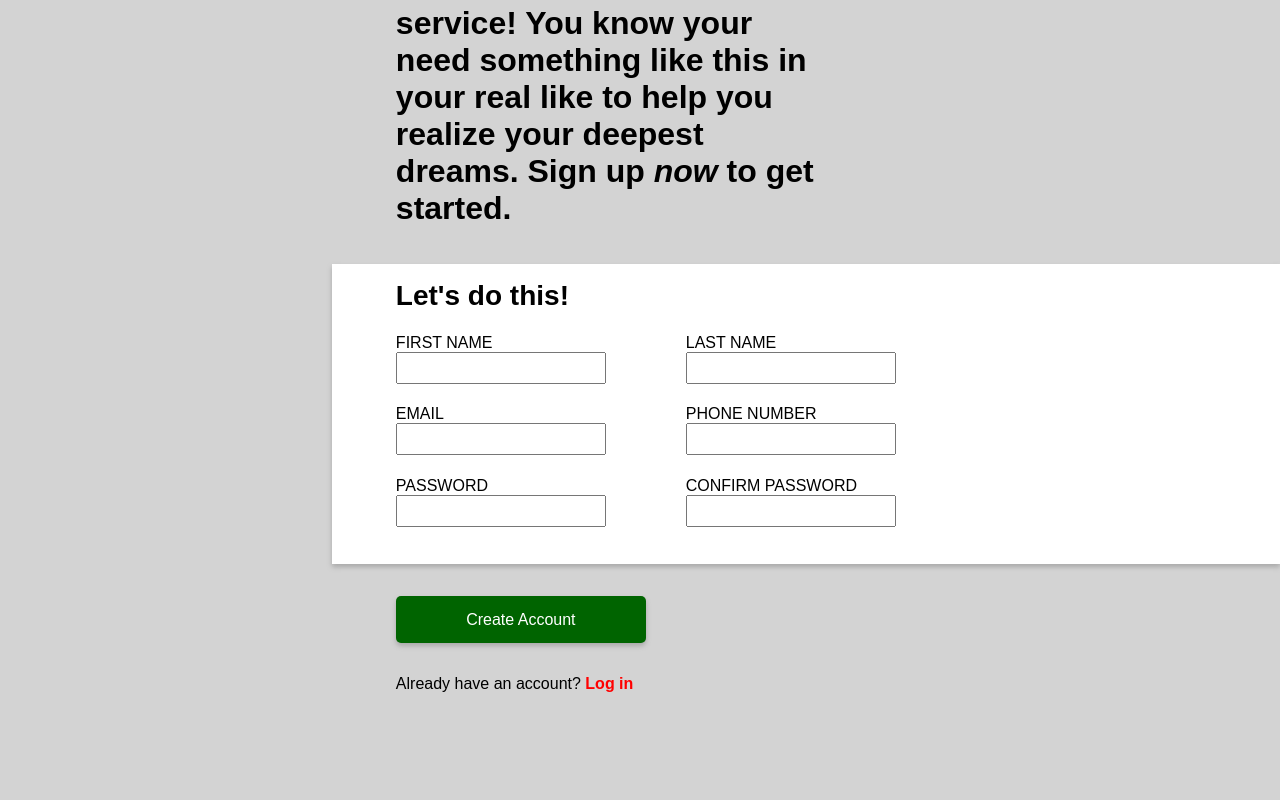
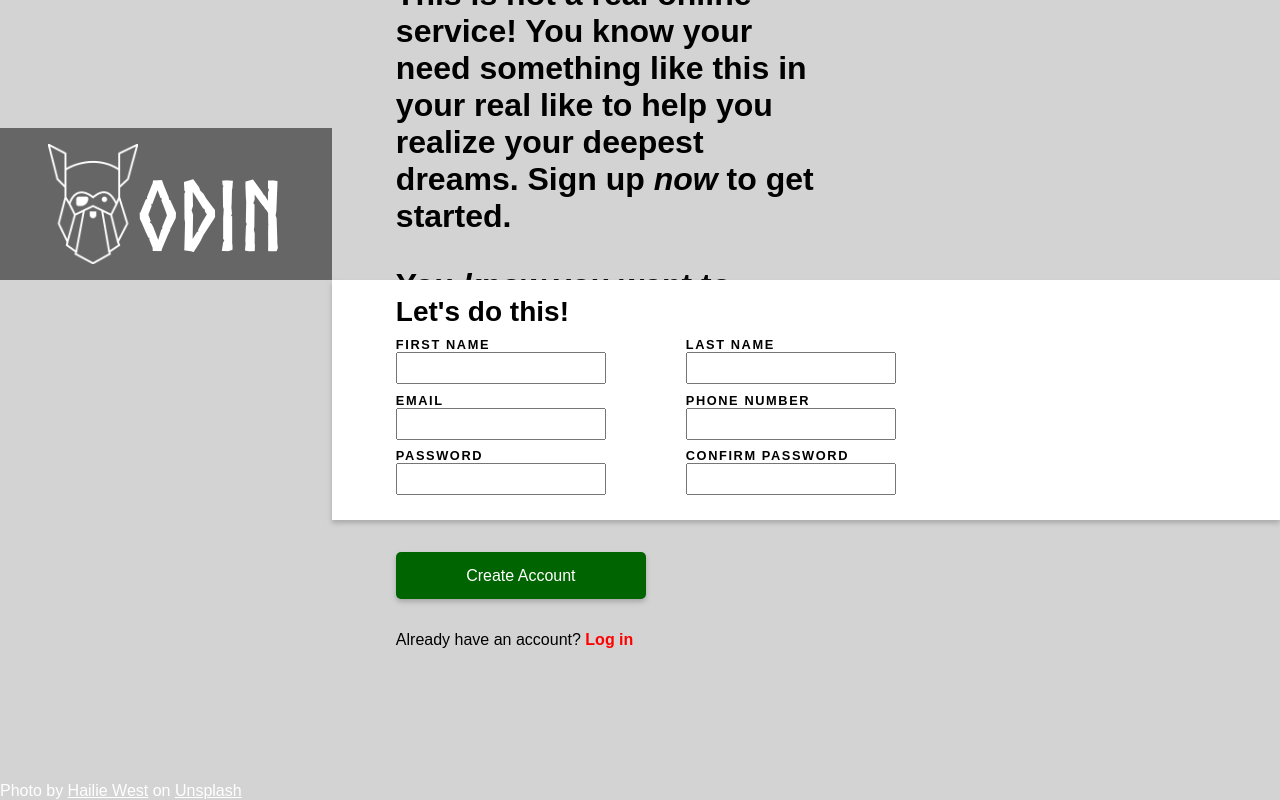
Before and after one commit to rg-yt/Sign-up-Form, a plain HTML site: page index.html in a window 1280 px wide. Drawn offline with Linux system fonts and the light colour scheme.

Commit message:
Add css and html for title

```diff
--- a/index.html
+++ b/index.html
@@ -9,6 +9,12 @@
 <body>
   <div class="left">
     <!-- Background image on left side -->
+    <div class="background">
+      <div class="title"><img src="odin-lined.png" alt="Odin logo"><h1>ODIN</h1></div>
+    </div>
+    <div class="tag">
+      <p>Photo by <a href="">Hailie West</a> on <a href="">Unsplash</a></p>
+    </div>
   </div>
   <div class="right">
     <form action="index.html" method="post">
--- a/styles.css
+++ b/styles.css
@@ -1,15 +1,17 @@
+@font-face {
+  font-family: Norse;
+  src: url(Norse-Bold.otf);
+}
 * {
   padding: 0;
-  margin:0;
+  margin: 0;
   box-sizing: border-box;
   font-family: sans-serif;
-
 }
 
 body {
   display: flex;
   background-color: lightgray;
-
 }
 
 p {
@@ -18,14 +20,37 @@ p {
 
 .left {
   background-image: url("leaves.avif");
-  background-size:cover;
+  background-size: cover;
   background-repeat: no-repeat;
   width: 35%;
   height: 100vh;
 }
-.right{
+.background {
+  height: 35%;
+  display: flex;
+  flex-direction: column;
+  justify-content: flex-end;
+}
+.title {
+  color: white;
+  font-size: 3rem;
+  background-color: rgba(0, 0, 0, 0.512);
+  padding: 1rem;
+  display: flex;
+  justify-content: center;
+  align-items: flex-end;
+}
+.title > img {
+  height: 120px;
+  display: inline-block;
+  align-items: flex-end;
+}
+h1 {
+  font-family: Norse;
+  margin-block-end: 0;
+}
+.right {
   width: 100%;
-
 }
 form {
   height: 100vh;
@@ -33,27 +58,31 @@ form {
   flex-direction: column;
   justify-content: center;
 }
-label, input {
+label,
+input {
   display: block;
+}
+label {
+  font-size: 0.8rem;
+  font-weight: 600;
+  letter-spacing: 0.1rem;
 }
 input {
   width: 100%;
   height: 2rem;
-
 }
 .field {
   height: fit-content;
 }
 
 form > div {
-  height: 33%;
+  height: 35%;
   padding-left: 4rem;
   padding-right: 8rem;
 }
 
 .main {
-  min-height: 300px;
-  max-height: 30%;
+  height: 30%;
   background-color: white;
   box-shadow: 0px 3px 5px 0px darkgrey;
   padding-top: 1rem;
@@ -64,7 +93,6 @@ form > div {
   gap: 0 5rem;
 }
 
-
 .main > p {
   width: 100%;
   font-size: 1.75rem;
@@ -73,8 +101,7 @@ form > div {
 
 .main > div {
   width: 35%;
-  flex-shrink: 0;
-
+  flex-shrink: 1;
 }
 
 .call-to-action {
@@ -83,7 +110,6 @@ form > div {
   flex-direction: column;
   justify-content: center;
   gap: 2rem;
-
 }
 .call-to-action > p {
   font-size: 2rem;
@@ -111,11 +137,24 @@ button:hover {
 button:active {
   background-color: rgb(0, 135, 0);
 }
-a {
+.action p > a {
   text-decoration: none;
   color: red;
   font-weight: 600;
 }
-a:hover {
+.action p > a:hover {
   color: darkred;
 }
+.tag {
+  position: absolute;
+  bottom: 0;
+
+}
+.tag,
+.tag a {
+  color: white;
+
+}
+.tag a:hover {
+  color: grey;
+}
```
